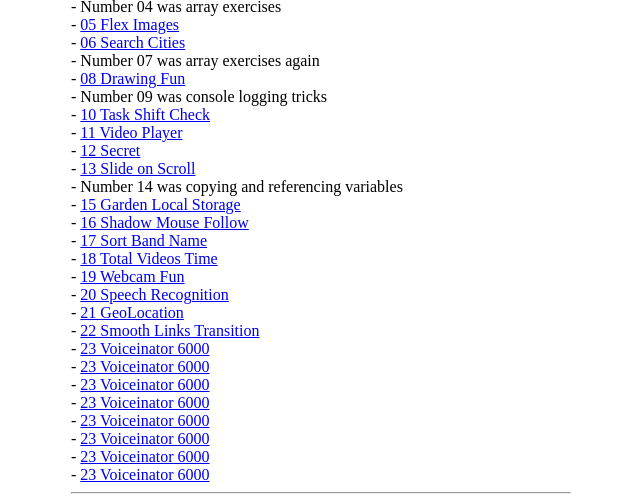
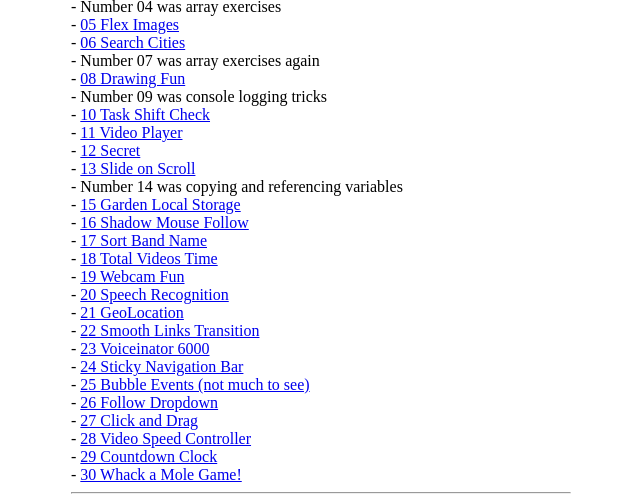
Before and after one commit to LoeizD/js30, a plain HTML site: page index.html in a window 1280 px wide. Shown: the part 114-613 px from the top of the page, without its empty margins (319-959 px from the left). Drawn offline with Linux system fonts and the light colour scheme.

Commit message:
update index

```diff
--- a/index.html
+++ b/index.html
@@ -45,13 +45,13 @@
         - <a href="21_GeoLocation/index.html">21 GeoLocation</a><br>
         - <a href="22_SmoothLinks/index.html">22 Smooth Links Transition</a><br>
         - <a href="23_Speech/index.html">23 Voiceinator 6000</a><br>
-        - <a href="24_StickyNav/index.html">23 Voiceinator 6000</a><br>
-        - <a href="25_BubbleEvent/index.html">23 Voiceinator 6000</a><br>
-        - <a href="26_FollowDropdown/index.html">23 Voiceinator 6000</a><br>
-        - <a href="27_ClickAndDrag/index.html">23 Voiceinator 6000</a><br>
-        - <a href="28_SpeedController/index.html">23 Voiceinator 6000</a><br>
-        - <a href="29_CountdownClock/index.html">23 Voiceinator 6000</a><br>
-        - <a href="30_WhackAMole/index.html">23 Voiceinator 6000</a><br>
+        - <a href="24_StickyNav/index.html">24 Sticky Navigation Bar</a><br>
+        - <a href="25_BubbleEvent/index.html">25 Bubble Events (not much to see)</a><br>
+        - <a href="26_FollowDropdown/index.html">26 Follow Dropdown</a><br>
+        - <a href="27_ClickAndDrag/index.html">27 Click and Drag</a><br>
+        - <a href="28_SpeedController/index.html">28 Video Speed Controller</a><br>
+        - <a href="29_CountdownClock/index.html">29 Countdown Clock</a><br>
+        - <a href="30_WhackAMole/index.html">30 Whack a Mole Game!</a><br>
         <hr>
         <h1>Extra</h1>
         - <a href="Extra_SingaporeBlog/index.html">Singapore Blog</a> or <a href="Extra_SingaporeBlog/dynamic.html">Dynamic Test</a><br>
```
